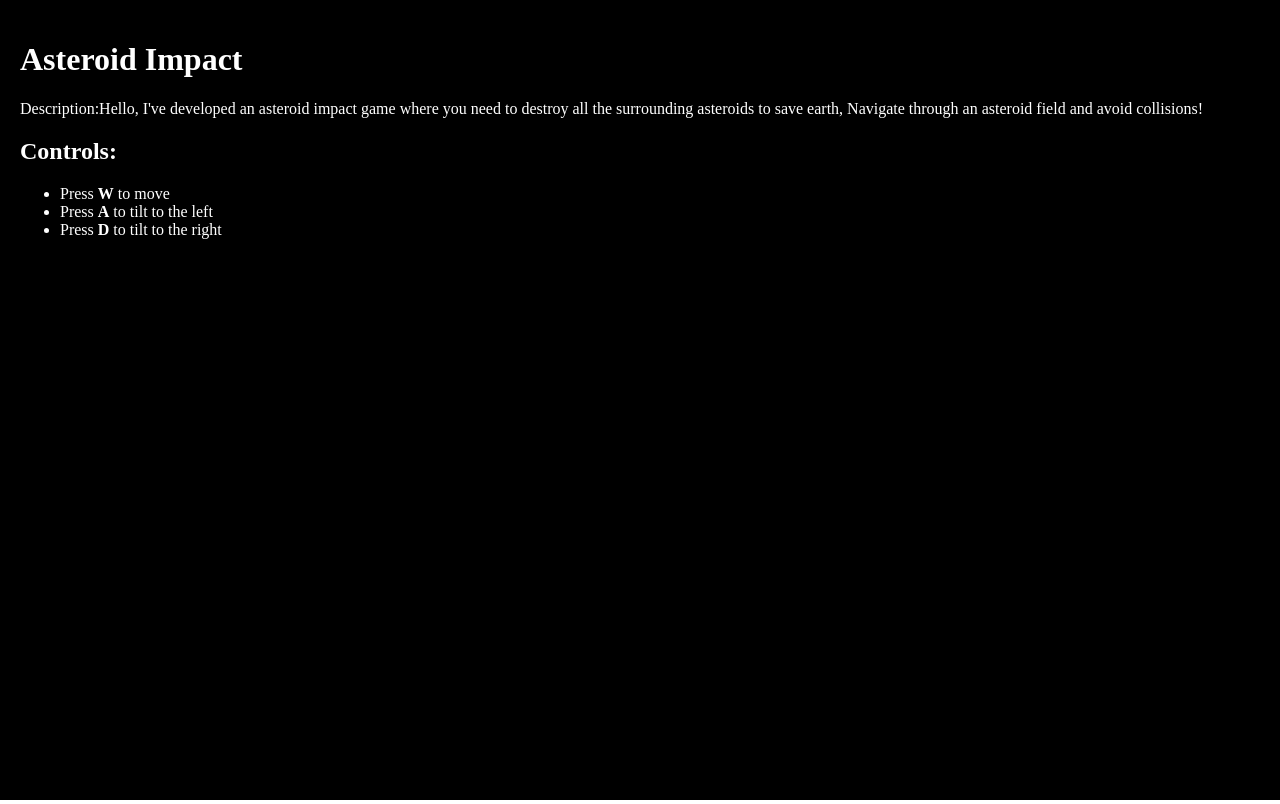
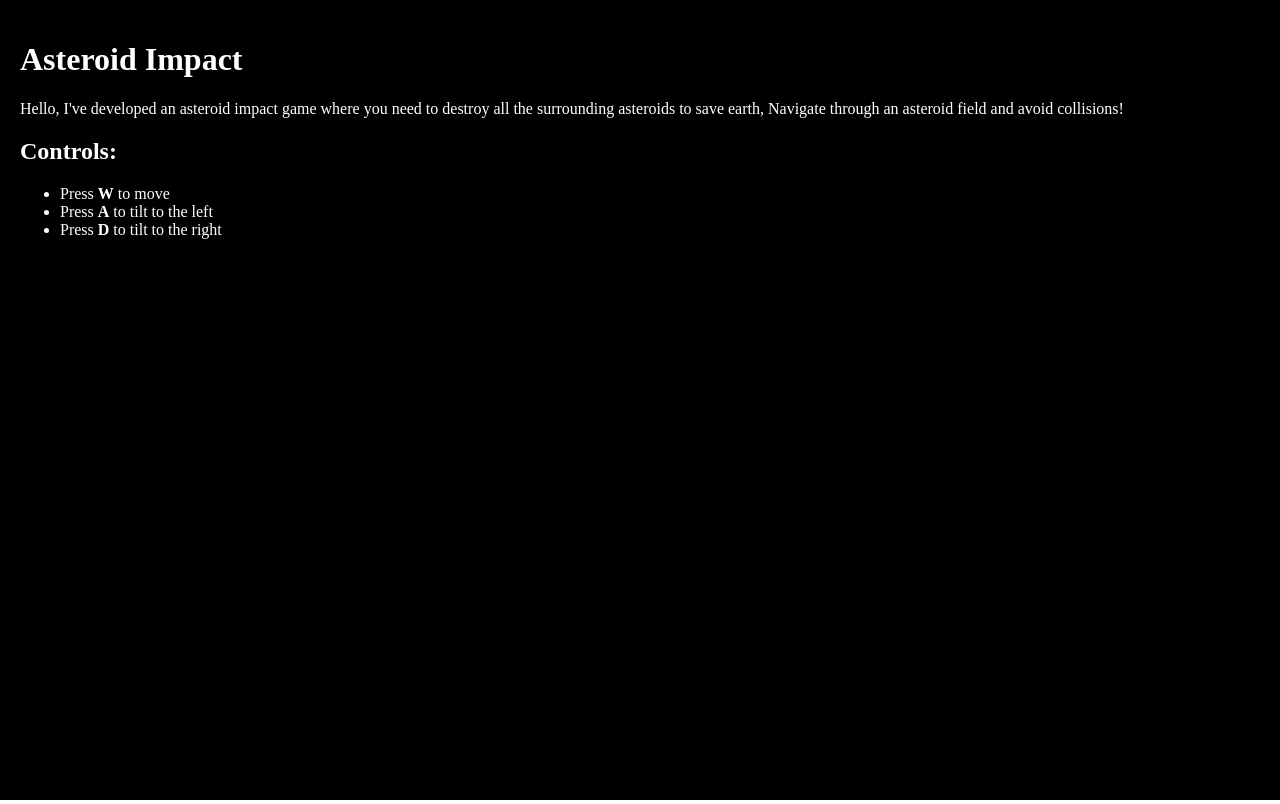
Before and after one commit to darrel11/darrel11.github.io, a plain HTML site: page index.html in a window 1280 px wide. Drawn offline with Linux system fonts and the light colour scheme; no server answers.

Commit message:
Update index.html

```diff
--- a/index.html
+++ b/index.html
@@ -30,7 +30,7 @@
     <iframe src="game/index.html" frameborder="0"></iframe>
     <div id="game-info">
         <h1>Asteroid Impact</h1>
-        <p>Description:Hello, I've developed an asteroid impact game where you need to destroy all the surrounding asteroids to save earth, Navigate through an asteroid field and avoid collisions!</p>
+        <p>Hello, I've developed an asteroid impact game where you need to destroy all the surrounding asteroids to save earth, Navigate through an asteroid field and avoid collisions!</p>
         <h2>Controls:</h2>
         <ul>
             <li>Press <strong>W</strong> to move</li>
```
